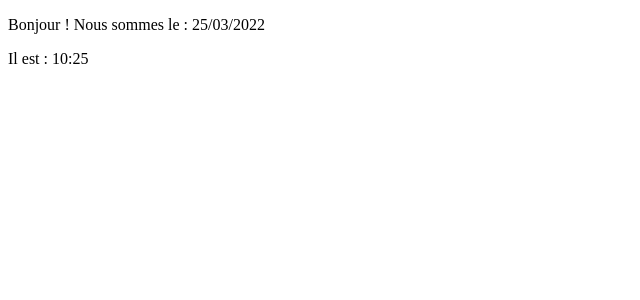
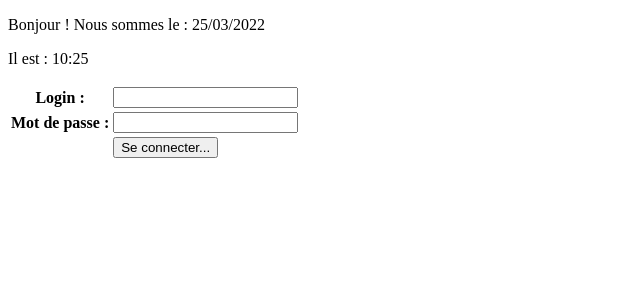
Before and after one commit to LeaGrmx/ProjetIDAW, a PHP site: page / in a window 1280 px wide. Shown: the top 300 px of the page, without its empty margins (0-640 px from the left). Run offline with PHP 8.4, Linux system fonts and the light colour scheme.

Commit message:
ajout index.php

```diff
--- a/Front_end/accueil.php
+++ b/Front_end/accueil.php
@@ -0,0 +1 @@
+//Ajout du test de connexion, affichage de la page si les id de connexion sont bons, sinon redirection vers page d'erreur
--- a/Front_end/index.php
+++ b/Front_end/index.php
@@ -11,7 +11,26 @@
     <p> Il est :
     <?php
         // Affichage de l'heure'
-        echo date("H:i");?> </p>
+        echo date("H:i");
+    ?> </p>
+
+    <form id="login_form" action="accueil.php" method="POST">
+        <table>
+            <tr>
+                <th>Login :</th>
+                <td><input type="text" name="login"></td>
+            </tr>
+            <tr>
+                <th>Mot de passe :</th>
+                <td><input type="password" name="password"></td>
+            </tr>
+            <tr>
+                <th></th>
+                <td><input type="submit" value="Se connecter..." /></td>
+            </tr>
+        </table>
+    </form>
+
     </body>
 
 </html>
```
